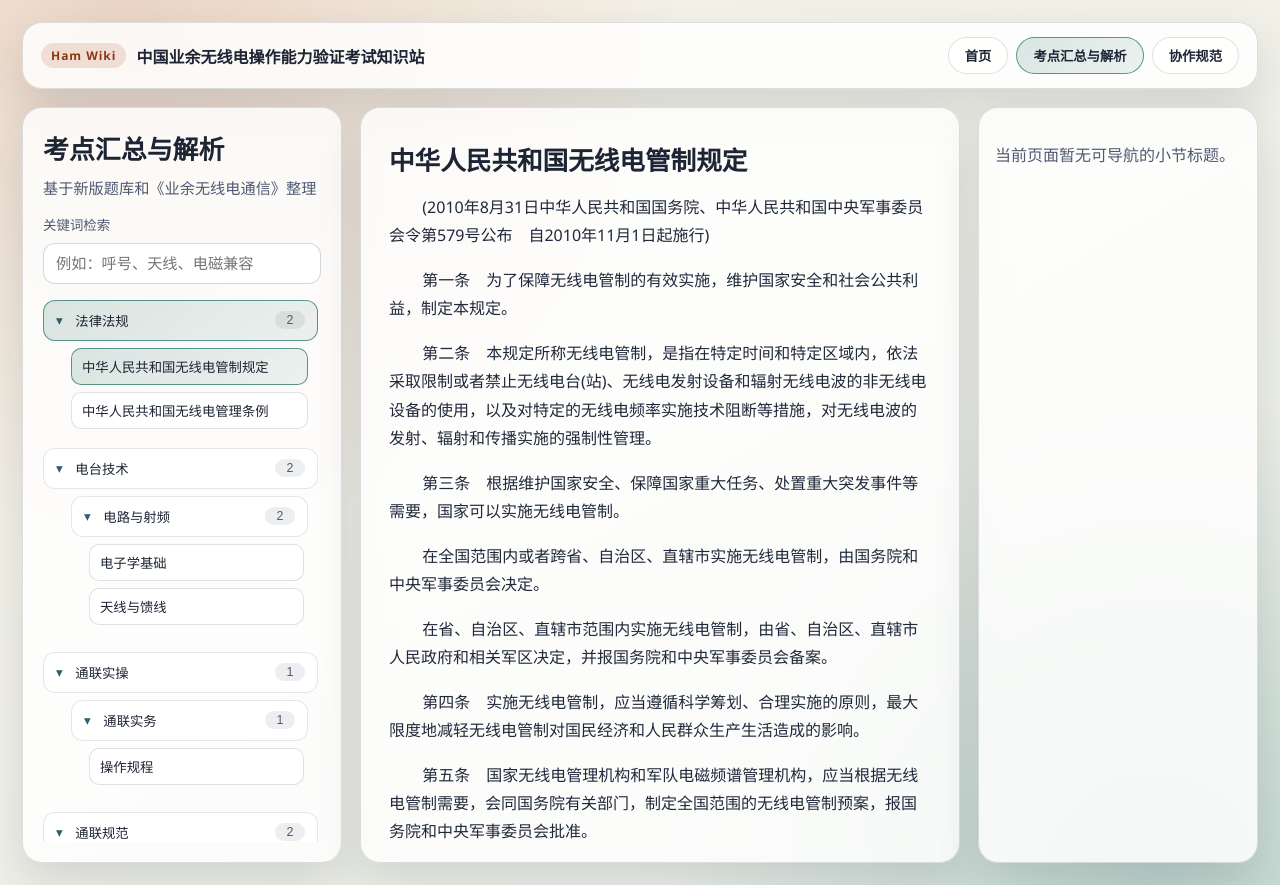
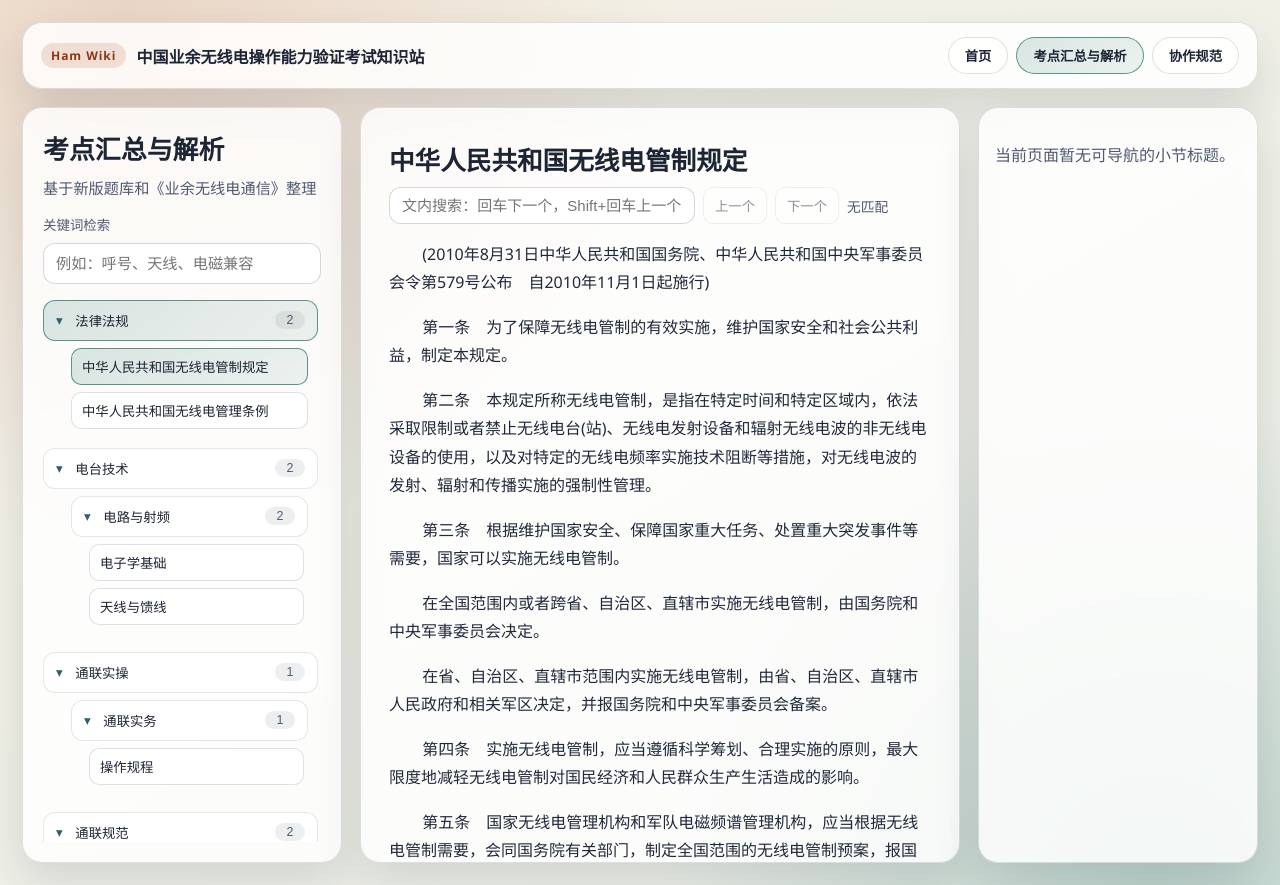
Before and after one commit to LordHawk722/Hamwiki, a React (Vite) app: page / in a window 1280 px wide. Both pictures are taken after a click on the button "考点汇总与解析". Built offline with nearby package versions, Linux system fonts and the light colour scheme.

Commit message:
增加文内搜索功能

```diff
--- a/src/App.jsx
+++ b/src/App.jsx
@@ -77,6 +77,10 @@ function getHeadingText(rawText) {
     .trim();
 }
 
+function escapeRegExp(text) {
+  return text.replace(/[.*+?^${}()|[\]\\]/g, "\\$&");
+}
+
 function includesKeyword(page, keyword) {
   const normalizedKeyword = keyword.trim().toLowerCase();
   if (!normalizedKeyword) {
@@ -154,6 +158,9 @@ function nodeContainsPage(node, targetPageId) {
 export default function App() {
   const [activeView, setActiveView] = useState("home");
   const [keyword, setKeyword] = useState("");
+  const [articleKeyword, setArticleKeyword] = useState("");
+  const [articleMatchElements, setArticleMatchElements] = useState([]);
+  const [activeArticleMatchIndex, setActiveArticleMatchIndex] = useState(-1);
   const [selectedPageId, setSelectedPageId] = useState(wikiPages[0]?.id || "");
   const [expandedNodes, setExpandedNodes] = useState(() => collectExpandableIds(wikiCatalog));
   const [articleHeadings, setArticleHeadings] = useState([]);
@@ -201,6 +208,10 @@ export default function App() {
       setSelectedPageId(visiblePageIds[0] || "");
     }
   }, [visiblePageIds, selectedPageId]);
+
+  useEffect(() => {
+    setArticleKeyword("");
+  }, [selectedPageId]);
 
   const selectedPage = pageById.get(selectedPageId) || pageById.get(visiblePageIds[0]) || null;
   const isWikiView = activeView === "wiki";
@@ -378,6 +389,119 @@ export default function App() {
     element.scrollIntoView({ behavior: "smooth", block: "start" });
   }
 
+  useEffect(() => {
+    const contentElement = contentRef.current?.querySelector(".markdown-body");
+
+    if (!contentElement) {
+      setArticleMatchElements([]);
+      setActiveArticleMatchIndex(-1);
+      return;
+    }
+
+    const existingMarks = contentElement.querySelectorAll("mark.article-hit");
+    existingMarks.forEach((mark) => {
+      const parent = mark.parentNode;
+      if (!parent) {
+        return;
+      }
+
+      parent.replaceChild(document.createTextNode(mark.textContent || ""), mark);
+      parent.normalize();
+    });
+
+    const normalizedKeyword = articleKeyword.trim();
+    if (!isWikiView || !selectedPage || !normalizedKeyword) {
+      setArticleMatchElements([]);
+      setActiveArticleMatchIndex(-1);
+      return;
+    }
+
+    const matcher = new RegExp(escapeRegExp(normalizedKeyword), "gi");
+    const walker = document.createTreeWalker(contentElement, NodeFilter.SHOW_TEXT, {
+      acceptNode(node) {
+        if (!node.nodeValue?.trim()) {
+          return NodeFilter.FILTER_REJECT;
+        }
+
+        const parent = node.parentElement;
+        if (!parent || parent.closest("pre, code, mark, script, style")) {
+          return NodeFilter.FILTER_REJECT;
+        }
+
+        return NodeFilter.FILTER_ACCEPT;
+      }
+    });
+
+    const textNodes = [];
+    while (walker.nextNode()) {
+      textNodes.push(walker.currentNode);
+    }
+
+    const nextMatches = [];
+    textNodes.forEach((textNode) => {
+      const sourceText = textNode.nodeValue || "";
+      matcher.lastIndex = 0;
+
+      let match = matcher.exec(sourceText);
+      if (!match) {
+        return;
+      }
+
+      const fragment = document.createDocumentFragment();
+      let lastIndex = 0;
+
+      while (match) {
+        const start = match.index;
+        const end = start + match[0].length;
+
+        if (start > lastIndex) {
+          fragment.appendChild(document.createTextNode(sourceText.slice(lastIndex, start)));
+        }
+
+        const mark = document.createElement("mark");
+        mark.className = "article-hit";
+        mark.textContent = sourceText.slice(start, end);
+        fragment.appendChild(mark);
+        nextMatches.push(mark);
+
+        lastIndex = end;
+        match = matcher.exec(sourceText);
+      }
+
+      if (lastIndex < sourceText.length) {
+        fragment.appendChild(document.createTextNode(sourceText.slice(lastIndex)));
+      }
+
+      textNode.parentNode?.replaceChild(fragment, textNode);
+    });
+
+    setArticleMatchElements(nextMatches);
+    setActiveArticleMatchIndex(nextMatches.length > 0 ? 0 : -1);
+  }, [articleKeyword, isWikiView, selectedPage]);
+
+  useEffect(() => {
+    articleMatchElements.forEach((element, index) => {
+      element.classList.toggle("article-hit-active", index === activeArticleMatchIndex);
+    });
+
+    const activeElement = articleMatchElements[activeArticleMatchIndex];
+    if (activeElement) {
+      activeElement.scrollIntoView({ behavior: "smooth", block: "center" });
+    }
+  }, [articleMatchElements, activeArticleMatchIndex]);
+
+  function jumpToArticleMatch(step) {
+    if (articleMatchElements.length === 0) {
+      return;
+    }
+
+    setActiveArticleMatchIndex((currentIndex) => {
+      const nextIndex = currentIndex + step;
+      const total = articleMatchElements.length;
+      return (nextIndex % total + total) % total;
+    });
+  }
+
   const tocPanel = (
     <aside className="toc panel" aria-label="文章标题导航">
       {articleHeadings.length === 0 ? (
@@ -510,6 +634,47 @@ export default function App() {
               <>
                 <header className="content-header">
                   <h2>{selectedPage.title}</h2>
+
+                  <div className="article-search-row" aria-label="文内搜索">
+                    <input
+                      value={articleKeyword}
+                      onChange={(event) => setArticleKeyword(event.target.value)}
+                      onKeyDown={(event) => {
+                        if (event.key !== "Enter") {
+                          return;
+                        }
+
+                        event.preventDefault();
+                        jumpToArticleMatch(event.shiftKey ? -1 : 1);
+                      }}
+                      placeholder="文内搜索：回车下一个，Shift+回车上一个"
+                      aria-label="文内搜索"
+                    />
+
+                    <button
+                      type="button"
+                      className="article-search-btn"
+                      onClick={() => jumpToArticleMatch(-1)}
+                      disabled={articleMatchElements.length === 0}
+                    >
+                      上一个
+                    </button>
+
+                    <button
+                      type="button"
+                      className="article-search-btn"
+                      onClick={() => jumpToArticleMatch(1)}
+                      disabled={articleMatchElements.length === 0}
+                    >
+                      下一个
+                    </button>
+
+                    <span className="article-search-count">
+                      {articleMatchElements.length === 0
+                        ? "无匹配"
+                        : `${activeArticleMatchIndex + 1} / ${articleMatchElements.length}`}
+                    </span>
+                  </div>
                 </header>
 
                 <article className="markdown-body">
--- a/src/styles.css
+++ b/src/styles.css
@@ -391,6 +391,55 @@ body {
   font-size: clamp(1.55rem, 2vw, 2.2rem);
 }
 
+.article-search-row {
+  display: flex;
+  align-items: center;
+  gap: 8px;
+  flex-wrap: wrap;
+}
+
+.article-search-row input {
+  flex: 1 1 260px;
+  border: 1px solid rgba(31, 35, 52, 0.18);
+  border-radius: 12px;
+  padding: 9px 12px;
+  font-size: 0.94rem;
+  background: rgba(255, 255, 255, 0.92);
+  transition: border-color 180ms ease, box-shadow 180ms ease;
+}
+
+.article-search-row input:focus {
+  outline: none;
+  border-color: var(--focus);
+  box-shadow: 0 0 0 3px rgba(240, 162, 42, 0.2);
+}
+
+.article-search-btn {
+  border: 1px solid rgba(31, 35, 52, 0.14);
+  border-radius: 10px;
+  padding: 8px 11px;
+  background: #fff;
+  color: inherit;
+  cursor: pointer;
+  transition: border-color 180ms ease, background 180ms ease;
+}
+
+.article-search-btn:hover:not(:disabled) {
+  border-color: rgba(31, 111, 102, 0.45);
+  background: rgba(31, 111, 102, 0.08);
+}
+
+.article-search-btn:disabled {
+  opacity: 0.5;
+  cursor: not-allowed;
+}
+
+.article-search-count {
+  font-size: 0.86rem;
+  color: var(--text-muted);
+  min-width: 84px;
+}
+
 .tag-row {
   display: flex;
   flex-wrap: wrap;
@@ -428,6 +477,17 @@ body {
   background: rgba(18, 35, 54, 0.08);
   border-radius: 5px;
   padding: 0.1em 0.35em;
+}
+
+.markdown-body mark.article-hit {
+  background: rgba(240, 162, 42, 0.32);
+  color: inherit;
+  border-radius: 4px;
+  padding: 0 2px;
+}
+
+.markdown-body mark.article-hit.article-hit-active {
+  background: rgba(180, 85, 45, 0.46);
 }
 
 .markdown-code-block {
@@ -610,6 +670,16 @@ body {
   .content {
     overflow: visible;
   }
+
+  .article-search-row {
+    align-items: stretch;
+  }
+
+  .article-search-row input,
+  .article-search-btn,
+  .article-search-count {
+    flex: 1 1 100%;
+  }
 }
 
 @keyframes riseIn {
```
